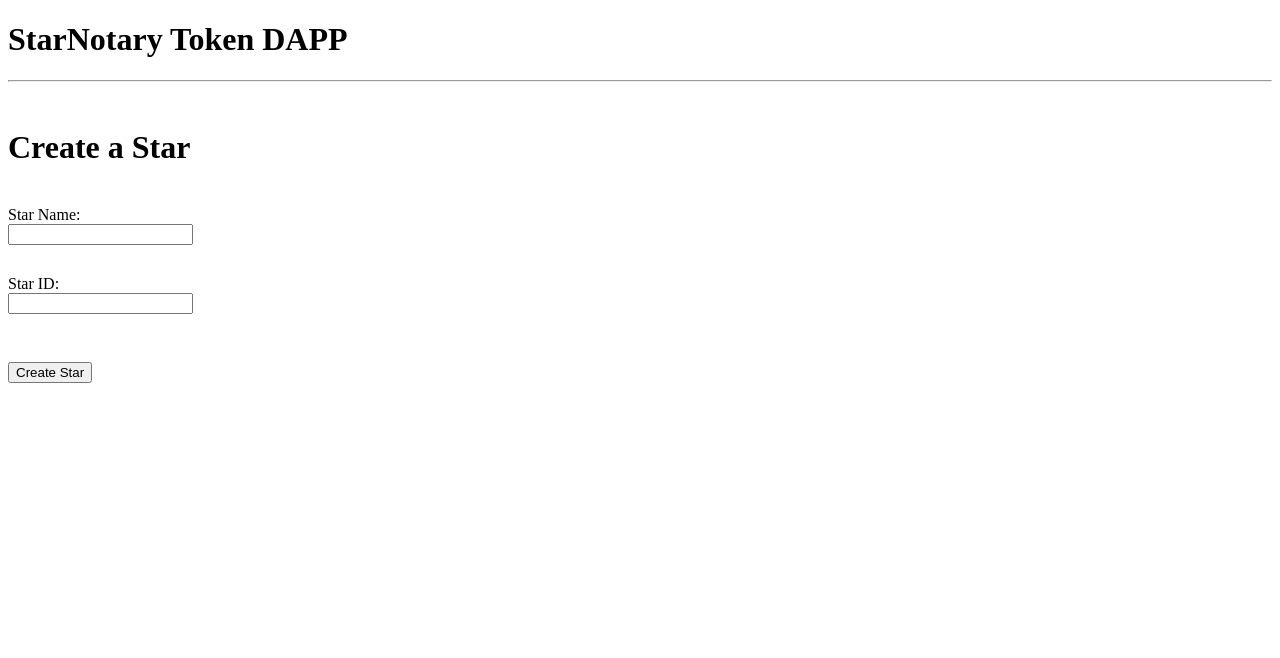
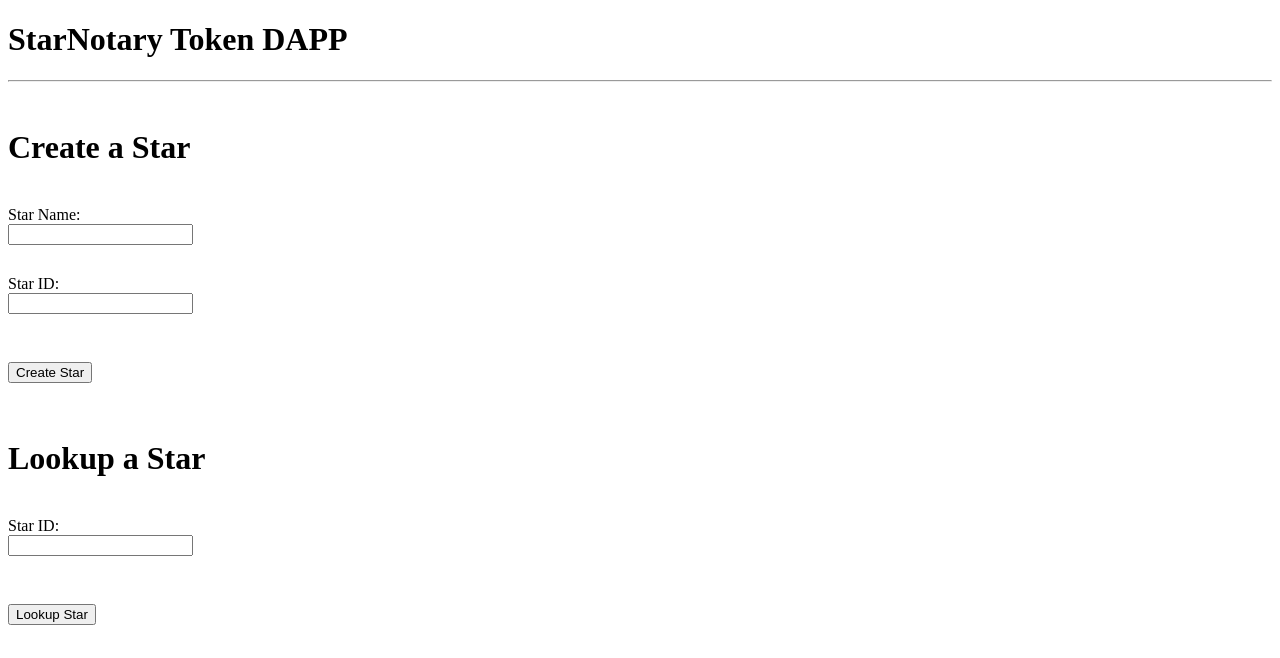
Before and after one commit to caleblent/StarNotaryDapp, a website built with webpack: page app/src/index.html in a window 1280 px wide. Built offline with nearby package versions, Linux system fonts and the light colour scheme; what web3 would draw is missing.

Commit message:
modified front end to allow star lookup

```diff
--- a/app/src/index.html
+++ b/app/src/index.html
@@ -22,6 +22,13 @@
     <br><br>
     <br>
 
+    <h1>Lookup a Star</h1>
+    <!-- <br><label for="starName">Star Name:</label><input type="text" id="starName"></input> -->
+    <br><label for="starId">Star ID:</label><input type="text" id="tokenId"></input>
+    <br><br><button id="createStar" onclick="App.lookupStar()">Lookup Star</button>
+    <br><br>
+    <br>
+
     <span id="status"></span>
 
     <br>
--- a/app/src/index.js
+++ b/app/src/index.js
@@ -35,6 +35,13 @@ const App = {
     await createStar(name, id).send({ from: this.account })
     App.setStatus("New Star Owner is " + this.account + ".")
   },
+
+  lookupStar: async function () {
+    const { lookupStarInfo } = this.meta.methods
+    const id = document.getElementById("tokenId").value
+    let name = await lookupStarInfo(id).call()
+    App.setStatus("The Star with this ID is called: " + name + ".")
+  },
 }
 
 window.App = App
```
